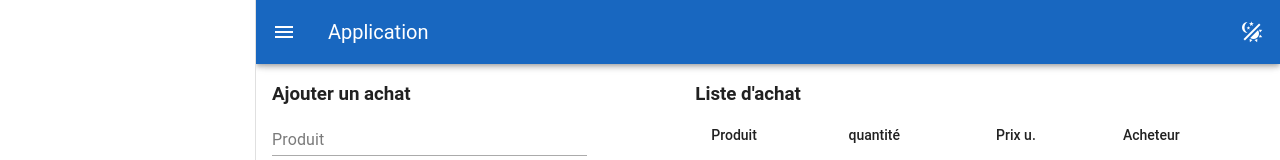
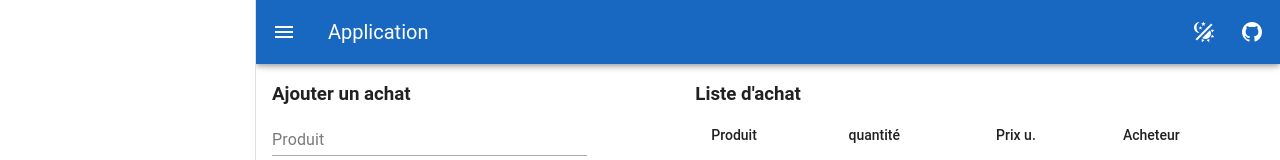
Before and after one commit to CodeWorksFrance/group-purchase-kata, a Vue app in the folder frontend/: page / in a window 1280 px wide. Shown: the top 160 px of the page. Built offline with nearby package versions, Linux system fonts and the light colour scheme.

Commit message:
:sparkles: add link to github project

```diff
--- a/frontend/src/App.vue
+++ b/frontend/src/App.vue
@@ -10,6 +10,9 @@
       <v-spacer></v-spacer>
       <v-btn icon @click="toggleTheme">
         <v-icon>mdi-theme-light-dark</v-icon>
+      </v-btn>
+      <v-btn icon @click="openGithubLink">
+        <v-icon>mdi-github</v-icon>
       </v-btn>
     </v-app-bar>
     <v-main class="main">
@@ -50,6 +53,9 @@ const getMediaPreference = () => {
     return 'light';
   }
 }
+const openGithubLink = () => {
+  window.open('//github.com/CodeWorksFrance/group-purchase-kata')
+}
 const userTheme = ref(getTheme() || getMediaPreference());
 
 onMounted(() => setTheme(userTheme.value));
```
